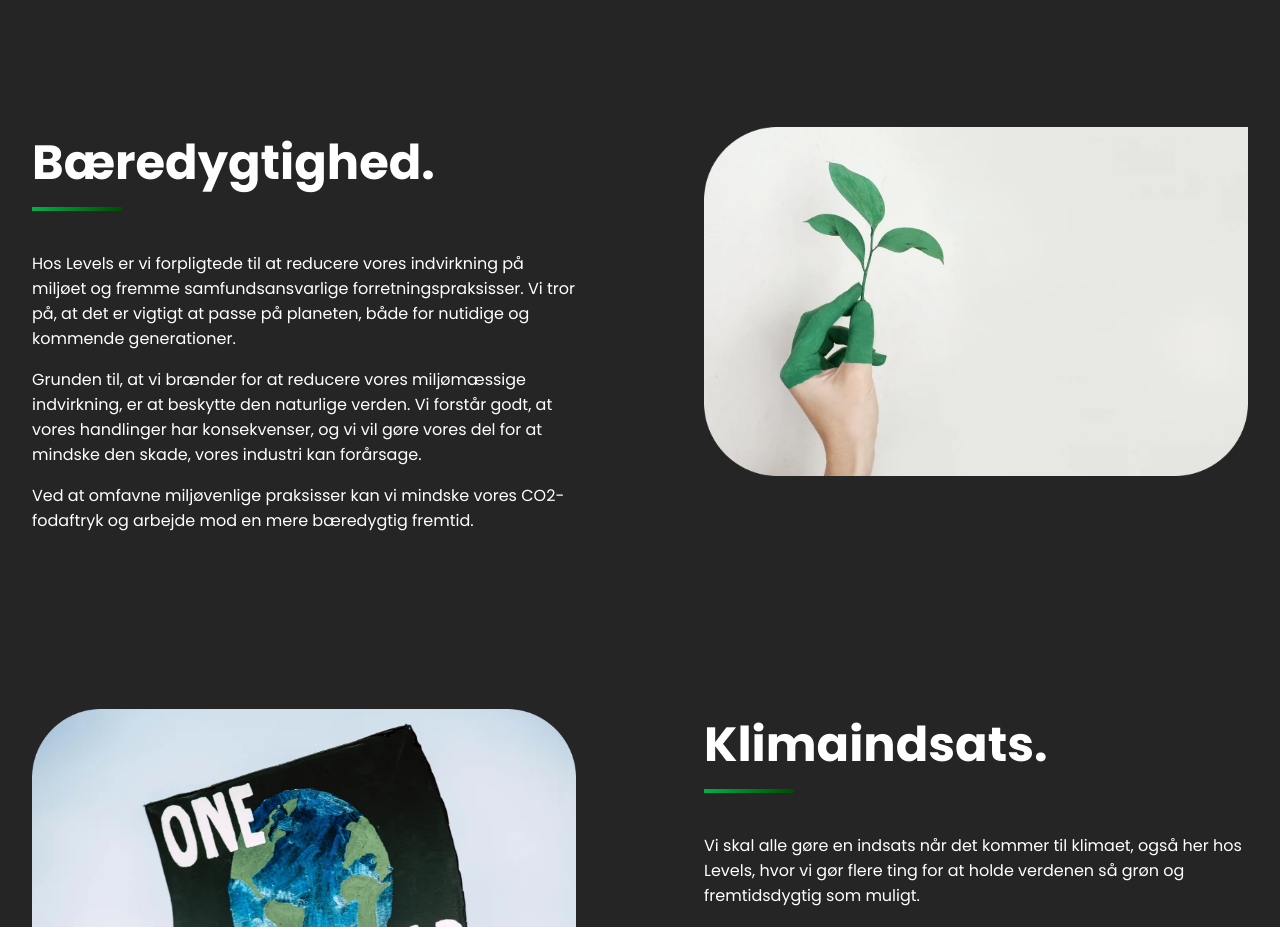
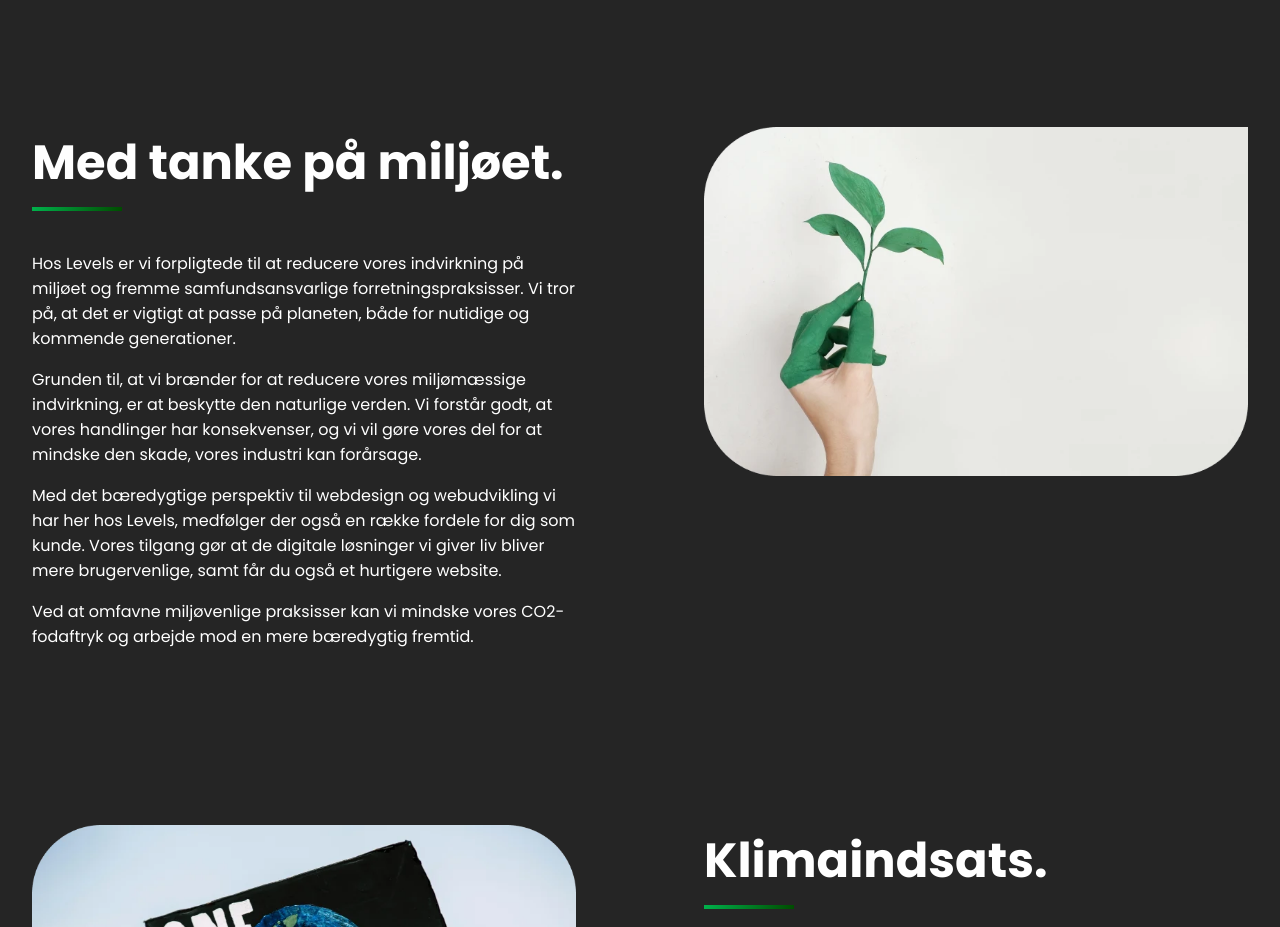
Before and after one commit to Steffen-Svenningsen/levels, a React (Create React App) app: page /levels/vaerdier in a window 1280 px wide. Shown: the part 860-1787 px from the top of the page. Built offline with nearby package versions, Linux system fonts and the light colour scheme.

Commit message:
Correct content

```diff
--- a/src/pages/Values.js
+++ b/src/pages/Values.js
@@ -16,7 +16,7 @@ export default function Values() {
       <section className='sustainability'>
         <div className='values-content'>
           <div className='values-content-text'>
-            <h1>Bæredygtighed.</h1>
+            <h1>Med tanke på miljøet.</h1>
             <div className='gradient-line'></div>
             <p>
               Hos Levels er vi forpligtede til at reducere vores indvirkning på miljøet og fremme samfundsansvarlige
@@ -26,6 +26,7 @@ export default function Values() {
               Grunden til, at vi brænder for at reducere vores miljømæssige indvirkning, er at beskytte den naturlige verden.
               Vi forstår godt, at vores handlinger har konsekvenser, og vi vil gøre vores del for at mindske den skade, vores industri kan forårsage.
             </p>
+            <p>Med det bæredygtige perspektiv til webdesign og webudvikling vi har her hos Levels, medfølger der også en række fordele for dig som kunde. Vores tilgang gør at de digitale løsninger vi giver liv bliver mere brugervenlige, samt får du også et hurtigere website.</p>
             <p>
               Ved at omfavne miljøvenlige praksisser kan vi mindske vores CO2-fodaftryk og arbejde mod en mere bæredygtig fremtid.
             </p>
```
